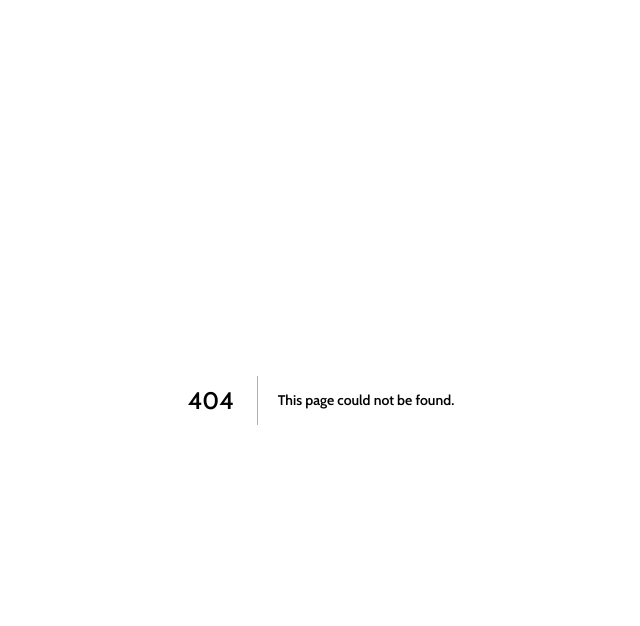
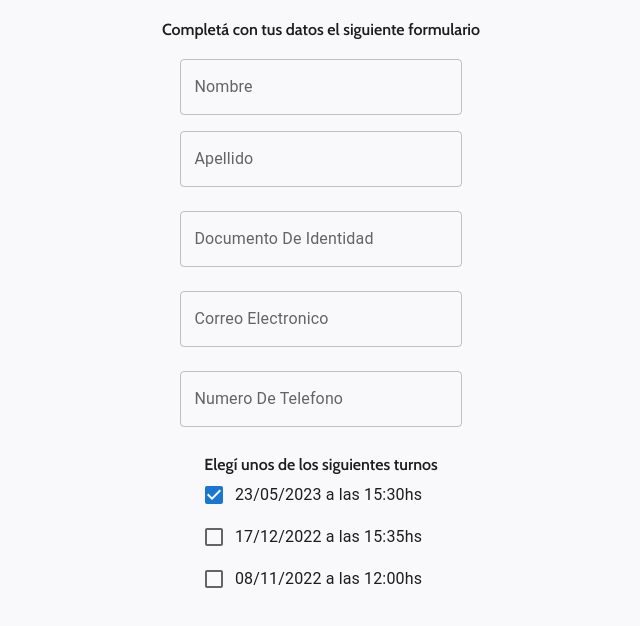
Before and after one commit to SarubbiGino/CLINICAS, a Next.js app: page /FormularioPag/FormularioTurnos in a window 1280 px wide. Before the commit this address had no page. Shown: the top 626 px of the page, without its empty margins (319-959 px from the left). Built offline with nearby package versions, Linux system fonts and the light colour scheme.

Commit message:
Add files via upload

```diff
--- /dev/null
+++ b/pages/FormularioPag/FormularioTurnos.module.css
@@ -0,0 +1,8 @@
+.contenedor{
+    display: flex;
+    flex-direction: column;
+    justify-content: center;
+    text-align: center;
+    align-content: center;
+    align-items: center;
+}
--- /dev/null
+++ b/pages/FormularioPag/FormularioTurnos.tsx
@@ -0,0 +1,61 @@
+import * as React from 'react';
+import Box from '@mui/material/Box';
+import TextField from '@mui/material/TextField';
+import Checkbox from '@mui/material/Checkbox';
+import styles from "./FormularioTurnos.module.css"
+import FormGroup from '@mui/material/FormGroup';
+import FormControlLabel from '@mui/material/FormControlLabel';
+
+const label = { inputProps: { 'aria-label': 'Checkbox demo' } };
+
+
+function RedBar() {
+  return (
+    <Box
+      sx={{
+        height: 20,
+        backgroundColor: (theme) =>
+          theme.palette.mode === 'light'
+            ? 'rgba(255, 0, 0, 0.1)'
+            : 'rgb(255 132 132 / 25%)',
+      }}
+    />
+  );
+}
+
+export default function LayoutTextFields() {
+  return (
+    <Box className={styles.contenedor}
+      sx={{
+        display: 'flex',
+        flexDirection: 'column',
+        '& .MuiTextField-root': { width: '25ch' },
+      }}
+    >
+      <RedBar />
+      <p> Completá con tus datos el siguiente formulario </p>
+
+      <RedBar />
+
+      <TextField label={'Nombre'} id="Nombre"/>
+      <TextField label={'Apellido'} id="Apellido" margin="normal" />
+      <TextField label={'Documento De Identidad'} id="DocumentoDeIdentidad" margin="normal" />
+      <TextField label={'Correo Electronico'} id="CorreoElectronico" margin="normal" />
+      <TextField label={'Numero De Telefono'} id="NumeroDeTelefono" margin="normal" />
+      <RedBar />
+
+      <p> Elegí unos de los siguientes turnos </p>
+
+      <div>
+
+      <FormGroup className={styles.contenedorCheck}>
+      <FormControlLabel control={<Checkbox defaultChecked />} label="23/05/2023 a las 15:30hs" />
+      <FormControlLabel control={<Checkbox />} label="17/12/2022 a las 15:35hs" />
+      <FormControlLabel  control={<Checkbox />} label="08/11/2022 a las 12:00hs" />
+    </FormGroup>
+      </div>
+
+    </Box>
+
+  );
+}
--- a/src/components/Footer.tsx
+++ b/src/components/Footer.tsx
@@ -10,7 +10,7 @@ import InstagramIcon from '@mui/icons-material/Instagram';
 import TwitterIcon from '@mui/icons-material/Twitter';
 import TelegramIcon from '@mui/icons-material/Telegram';
 import FacebookIcon from '@mui/icons-material/FacebookTwoTone';
-import YoutubeIcon from '@mui/icons-material/Youtube';
+
 import WhatsappIcon from '@mui/icons-material/WhatsApp';
 import LinkedInIcon from '@mui/icons-material/LinkedIn';
 
@@ -34,8 +34,8 @@ export default function Footer() {
                 <Box className={estilos.contenedorRedes} >
                    <FacebookIcon className={estilos.logos}/>
                    <TwitterIcon className={estilos.logos}/>
-                   <LinkedInIcon className={estilos.logos}/>
-                   <YoutubeIcon className={estilos.logos}/>
+
+
                    <WhatsappIcon className={estilos.logos}/>
                 </Box>
             </Grid>
```
